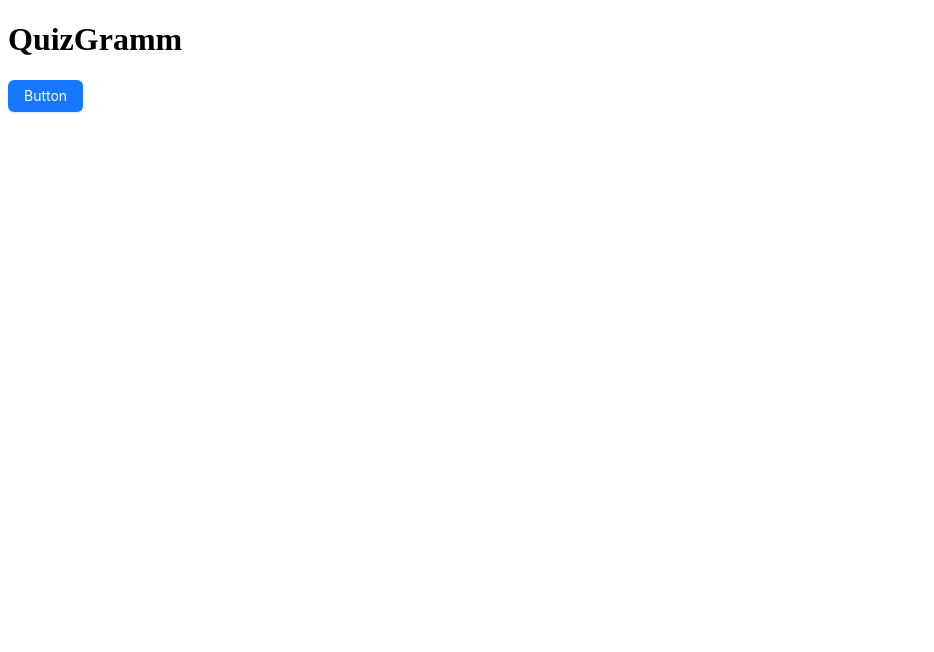
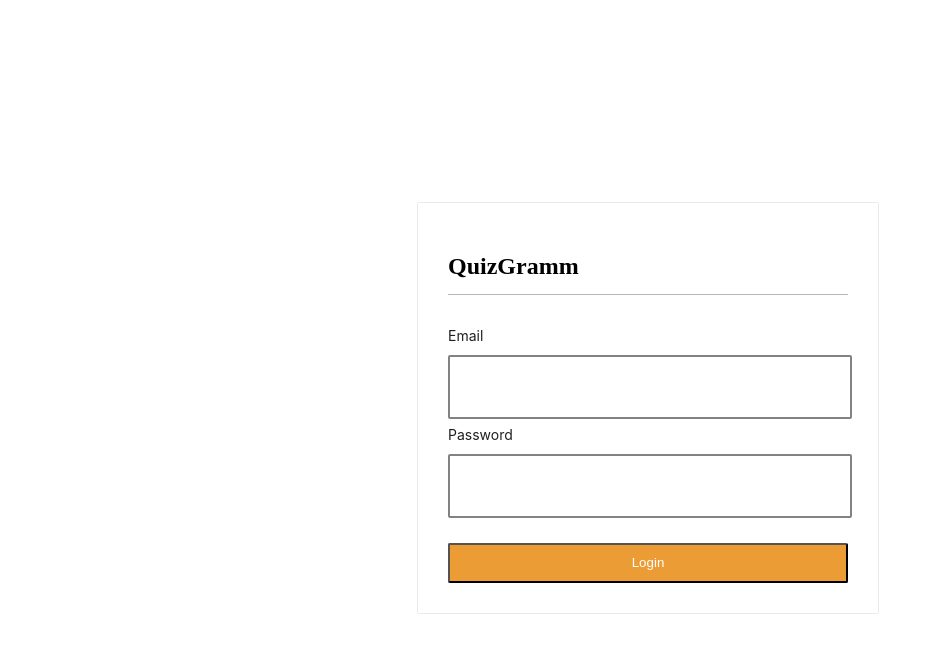
Before and after one commit to p4rz1v4l26/QuizGramm_local, a React (Create React App) app in the folder client/: page /login in a window 1280 px wide. Shown: the top 652 px of the page, without its empty margins (0-934 px from the left). Built offline with nearby package versions, Linux system fonts and the light colour scheme; a web font is replaced by a local one.

Commit message:
working on Login function

```diff
--- a/client/src/App.js
+++ b/client/src/App.js
@@ -1,10 +1,21 @@
 import { Button } from "antd";
+import "./stylesheets/theme.css";
+import "./stylesheets/textelements.css";
+import "./stylesheets/alignments.css";
+import "./stylesheets/custom-components.css";
+import "./stylesheets/form-elements.css";
+import { BrowserRouter, Routes, Route } from "react-router-dom";
+import Login from "./pages/common/login";
+import Register from "./pages/common/register";
+
 function App() {
   return (
-    <div className="App">
-      <h1> QuizGramm</h1>
-      <Button type="primary">Button</Button>
-    </div>
+    <BrowserRouter>
+      <Routes>
+        <Route path="/login" element={<Login />} />
+        <Route path="/register" element={<Register />} />
+      </Routes>
+    </BrowserRouter>
   );
 }
 
--- /dev/null
+++ b/client/src/pages/common/login/index.js
@@ -0,0 +1,41 @@
+import { Form } from 'antd';
+import React from 'react'
+
+function login() {
+  return (
+    <div className="flex justify-center items-center h-screen w-screen bg-white">
+      <div className="card w-400 p-3 bg-white">
+        <div className="flex flex-col">
+          <div className="flex">
+            <h1 className="text-2xl">QuizGramm <i class="ri-login-circle-line"></i></h1>
+
+          </div>
+          <div className="divider w-100"></div>
+          <Form layout="vertical" className="mt-2" >
+            <Form.Item name="email" label="Email">
+              <input type="text" />
+            </Form.Item>
+            <Form.Item name="password" label="Password">
+              <input type="password" />
+            </Form.Item>
+
+            <div className="flex flex-col gap-2">
+              <button
+                type="submit"
+                className="primary-contained-btn mt-2 w-100"
+              >
+                Login
+              </button>
+              {/* <Link to="/register" className="underline">
+                Not a member? Register
+              </Link> */}
+            </div>
+          </Form>
+        </div>
+      </div>
+    </div>
+  );
+}
+
+
+export default login
```
